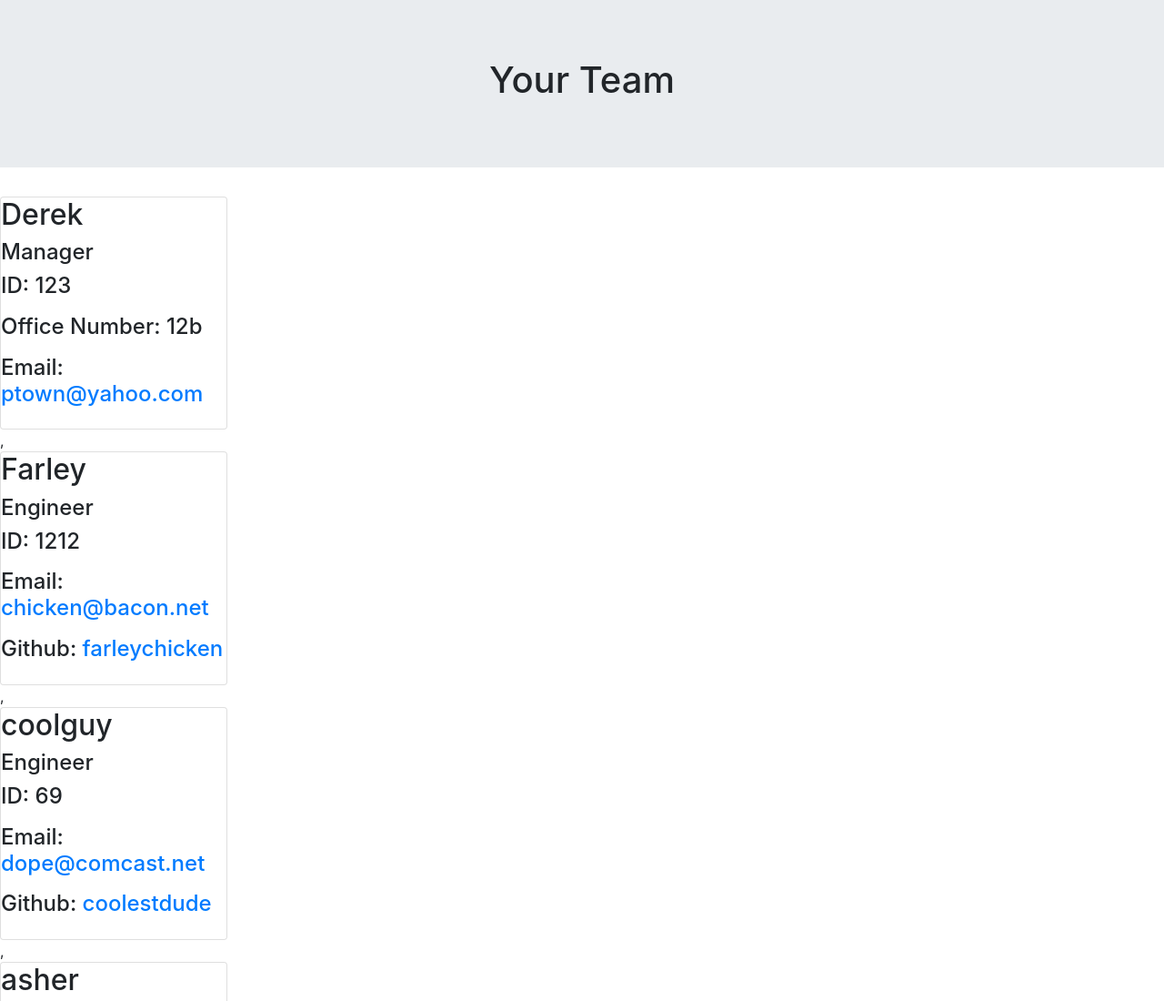
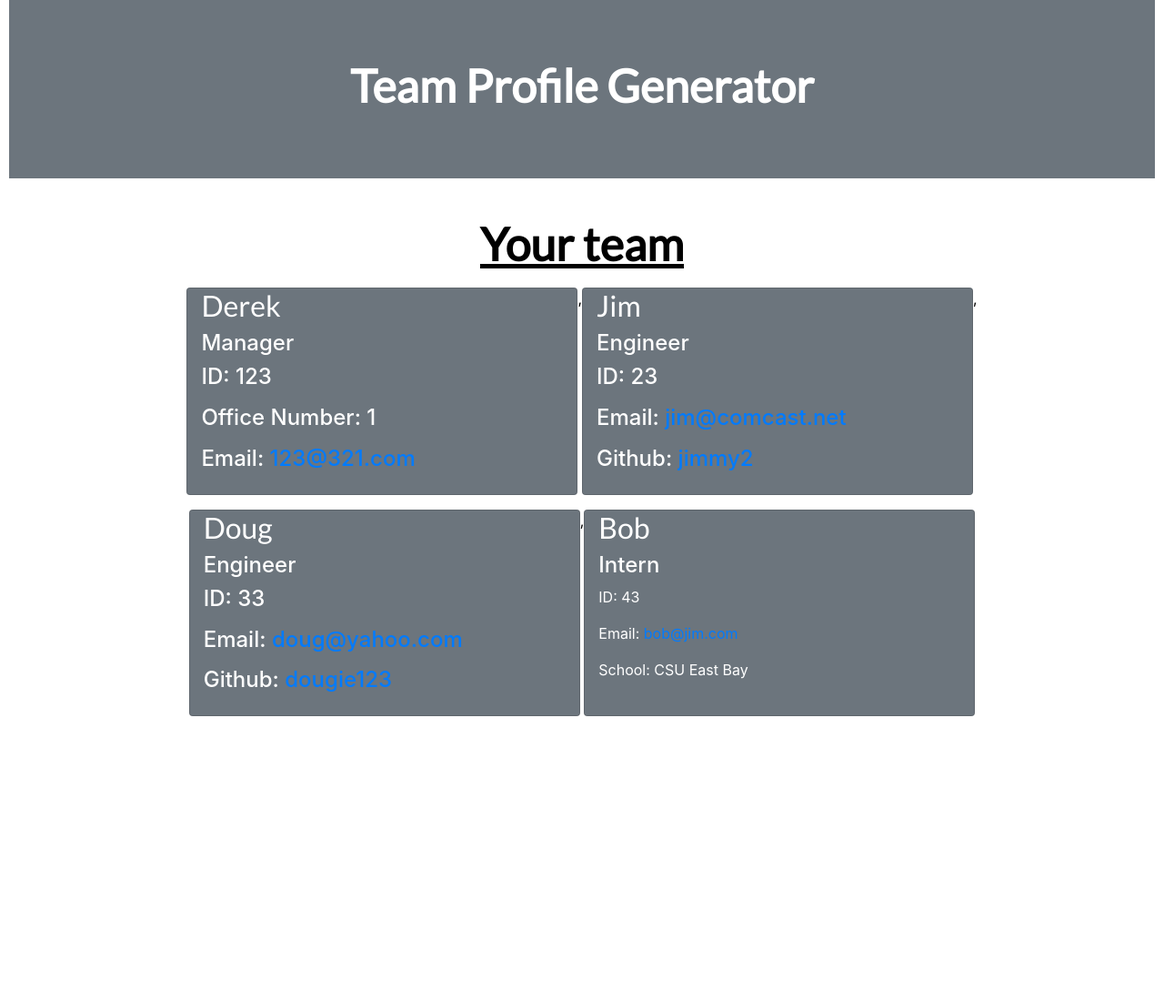
Before and after one commit to DerekBanister/team-profile-generator, a website: page index.html in a window 1280 px wide. Shown: the top 1100 px of the page at 91% size. After the commit the page ends 803 px from the top, so only its background shows below. Drawn offline with nearby package versions, Linux system fonts and the light colour scheme.

Commit message:
Styling changes to appended html elements, README update with youtube video

```diff
--- a/index.html
+++ b/index.html
@@ -5,45 +5,51 @@
         <meta charset="UTF-8">
         <meta http-equiv="X-UA-Compatible" content="IE=edge">
         <meta name="viewport" content="width=device-width, initial-scale=1.0">
+        <link rel="preconnect" href="https://fonts.googleapis.com">
+        <link rel="preconnect" href="https://fonts.gstatic.com" crossorigin>
+        <link href="https://fonts.googleapis.com/css2?family=Lato:ital@0;1&display=swap" rel="stylesheet">
         <link rel="stylesheet" href="https://stackpath.bootstrapcdn.com/bootstrap/4.3.1/css/bootstrap.min.css" integrity="sha384-ggOyR0iXCbMQv3Xipma34MD+dH/1fQ784/j6cY/iJTQUOhcWr7x9JvoRxT2MZw1T" crossorigin="anonymous">
         <link rel="stylesheet" type="text/css" href="style.css">
-        <title>Document</title>
+        <title>Team Profile Generator</title>
     </head>
     <body>
-    <div class="jumbotron text-center jumbotron-fluid">
-            <h1>Your Team</h1>
+    <div class="jumbotron text-center jumbotron-fluid text-white bg-secondary">
+            <h1>Team Profile Generator</h1>
     </div>
+    </div class = "container">
+    <h1 class="text-center team">Your team</h1>
+    <div class="row justify-content-center">
 
-        <div class="card" style="width: 250px;">
+        <div class="card text-white bg-secondary mb-3 col-4" style="width: 250px;">
         <h2>Derek</h2>
         <h4>Manager<h4>
         <p>ID: 123</p>
-        <p>Office Number: 12b</p>
-        <p>Email: <a href="mailto:ptown@yahoo.com">ptown@yahoo.com</a></p>
+        <p>Office Number: 1</p>
+        <p>Email: <a href="mailto:123@321.com">123@321.com</a></p>
     </div>
         ,
-        <div class="card" style="width: 250px;">
-        <h2>Farley</h2>
+        <div class="card text-white bg-secondary mb-3 col-4" style="width: 250px;">
+        <h2>Jim</h2>
         <h4>Engineer<h4>
-        <p>ID: 1212</p>
-        <p>Email: <a href="mailto:chicken@bacon.net">chicken@bacon.net</a></p>
-        <p> Github: <a href="https://github.com/farleychicken" target="_blank">farleychicken</a></p>
+        <p>ID: 23</p>
+        <p>Email: <a href="mailto:jim@comcast.net">jim@comcast.net</a></p>
+        <p> Github: <a href="https://github.com/jimmy2" target="_blank">jimmy2</a></p>
     </div>
         ,
-        <div class="card" style="width: 250px;">
-        <h2>coolguy</h2>
+        <div class="card text-white bg-secondary mb-3 col-4" style="width: 250px;">
+        <h2>Doug</h2>
         <h4>Engineer<h4>
-        <p>ID: 69</p>
-        <p>Email: <a href="mailto:dope@comcast.net">dope@comcast.net</a></p>
-        <p> Github: <a href="https://github.com/coolestdude" target="_blank">coolestdude</a></p>
+        <p>ID: 33</p>
+        <p>Email: <a href="mailto:doug@yahoo.com">doug@yahoo.com</a></p>
+        <p> Github: <a href="https://github.com/dougie123" target="_blank">dougie123</a></p>
     </div>
         ,
-        <div class="card" style="width: 250px;">
-        <h2>asher</h2>
+        <div class="card text-white bg-secondary mb-3 col-4" style="width: 250px;">
+        <h2>Bob</h2>
         <h4>Intern</h4>
-        <p>ID: 32</p>
-        <p>Email: <a href="mailto:sage@chicken.net">sage@chicken.net</a></p>
-        <p> School: duck dynasty</p>
+        <p>ID: 43</p>
+        <p>Email: <a href="mailto:bob@jim.com">bob@jim.com</a></p>
+        <p> School: CSU East Bay</p>
     </div>
 
     </body>
--- a/lib/generateHtml.js
+++ b/lib/generateHtml.js
@@ -3,7 +3,7 @@ const generateTeam = teamData => {
     //map has to use the array not the class/constructor
     const manager = teamData.managerArr.map(function(work) {
         let managerMarkup = `
-        <div class="card text-white bg-secondary mb-3" style="width: 250px;">
+        <div class="card text-white bg-secondary mb-3 col-4" style="width: 250px;">
         <h2>${work.name}</h2>
         <h4>Manager<h4>
         <p>ID: ${work.id}</p>
@@ -11,11 +11,11 @@ const generateTeam = teamData => {
         <p>Email: <a href="mailto:${work.email}">${work.email}</a></p>
     </div>
         `
-        return managerMarkup
+        return managerMarkup;
     });
     const engineer = teamData.engineerArr.map(function(work) {
         let engineerMarkup = `
-        <div class="card text-white bg-secondary mb-3" style="width: 250px;">
+        <div class="card text-white bg-secondary mb-3 col-4" style="width: 250px;">
         <h2>${work.name}</h2>
         <h4>Engineer<h4>
         <p>ID: ${work.id}</p>
@@ -23,11 +23,11 @@ const generateTeam = teamData => {
         <p> Github: <a href="https://github.com/${work.github}" target="_blank">${work.github}</a></p>
     </div>
         `
-        return engineerMarkup
+        return engineerMarkup;
     });
     const intern = teamData.internArr.map(function(work){
         let internMarkup = `
-        <div class="card text-white bg-secondary mb-3" style="width: 250px;">
+        <div class="card text-white bg-secondary mb-3 col-4" style="width: 250px;">
         <h2>${work.name}</h2>
         <h4>Intern</h4>
         <p>ID: ${work.id}</p>
@@ -35,7 +35,7 @@ const generateTeam = teamData => {
         <p> School: ${work.school}</p>
     </div>
         `
-        return internMarkup
+        return internMarkup;
     })
 
 return [manager, engineer, intern];
@@ -50,14 +50,20 @@ module.exports = templateData => {
         <meta charset="UTF-8">
         <meta http-equiv="X-UA-Compatible" content="IE=edge">
         <meta name="viewport" content="width=device-width, initial-scale=1.0">
+        <link rel="preconnect" href="https://fonts.googleapis.com">
+        <link rel="preconnect" href="https://fonts.gstatic.com" crossorigin>
+        <link href="https://fonts.googleapis.com/css2?family=Lato:ital@0;1&display=swap" rel="stylesheet">
         <link rel="stylesheet" href="https://stackpath.bootstrapcdn.com/bootstrap/4.3.1/css/bootstrap.min.css" integrity="sha384-ggOyR0iXCbMQv3Xipma34MD+dH/1fQ784/j6cY/iJTQUOhcWr7x9JvoRxT2MZw1T" crossorigin="anonymous">
         <link rel="stylesheet" type="text/css" href="style.css">
         <title>Team Profile Generator</title>
     </head>
     <body>
-    <div class="jumbotron text-center jumbotron-fluid">
-            <h1>Your Team</h1>
+    <div class="jumbotron text-center jumbotron-fluid text-white bg-secondary">
+            <h1>Team Profile Generator</h1>
     </div>
+    </div class = "container">
+    <h1 class="text-center team">Your team</h1>
+    <div class="row justify-content-center">
     ${generateTeam(templateData)}
     </body>
     </html>
--- a/package.json
+++ b/package.json
@@ -8,7 +8,8 @@
     "test": "tests"
   },
   "scripts": {
-    "test": "jest"
+    "test": "jest",
+    "start": "node index.js"
   },
   "repository": {
     "type": "git",
--- a/style.css
+++ b/style.css
@@ -0,0 +1,19 @@
+body {
+    background-color: white;
+    color: black;
+    margin-left: 10px;
+    margin-right: 10px;
+}
+h1 {
+    font-size: 50px;
+    font-weight: bold;
+    font-family: 'Lato', sans-serif;
+}
+h2 {
+    font-family: 'Lato', sans-serif;
+}
+.team {
+    padding: 10px;
+    color: black;
+    text-decoration: underline;
+}
```
Also changed, not shown: README.md, images/teamprofile.PNG (added).
